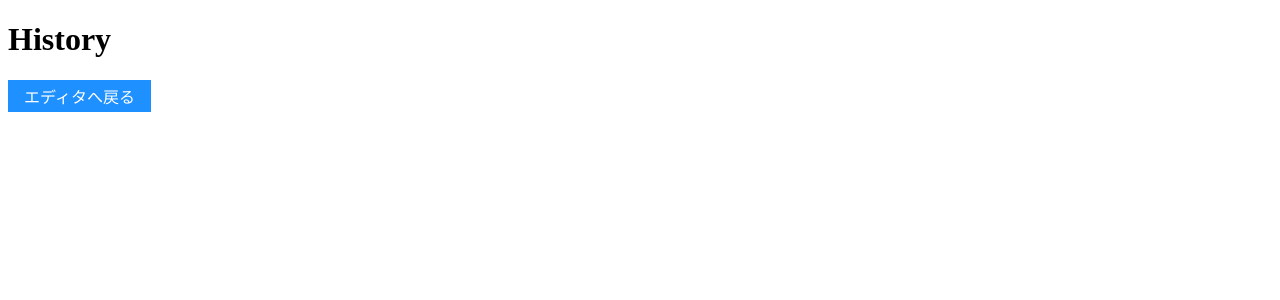
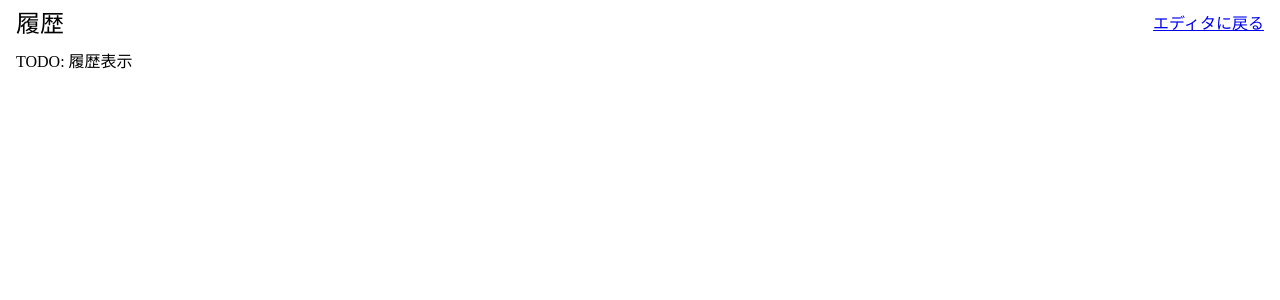
Before and after one commit to daichi0918/markdown-editor-sample, a Next.js app: page /history in a window 1280 px wide. Shown: the top 300 px of the page. Built offline with nearby package versions, Linux system fonts and the light colour scheme.

Commit message:
finish:4-2

```diff
--- a/src/app/history/page.tsx
+++ b/src/app/history/page.tsx
@@ -2,13 +2,38 @@
 import * as React from 'react';
 import { Button } from '../../components/button';
 import { useRouter } from 'next/navigation';
+import styled from 'styled-components';
+import { Header } from '../../components/header';
+import Link from 'next/link';
+
+const HeaderArea = styled.div`
+  position: fixed;
+  right: 0;
+  top: 0;
+  left: 0;
+`;
+
+const Wrapper = styled.div`
+  bottom: 0;
+  left: 0;
+  position: fixed;
+  right: 0;
+  top: 3rem;
+  padding: 0 1rem;
+`;
 
 const History: React.FC = () => {
   const router = useRouter();
   return (
     <>
-      <h1>History</h1>
-      <Button onClick={() => router.push('/editor')}>エディタへ戻る</Button>
+      {/* <h1>History</h1>
+      <Button onClick={() => router.push('/editor')}>エディタへ戻る</Button> */}
+      <HeaderArea>
+        <Header title="履歴">
+          <Link href={'/editor'}>エディタに戻る</Link>
+        </Header>
+      </HeaderArea>
+      <Wrapper>TODO: 履歴表示</Wrapper>
     </>
   );
 };
--- a/src/components/editor.tsx
+++ b/src/components/editor.tsx
@@ -84,7 +84,6 @@ export default function Editor() {
           <Link href={'/history'}>履歴を見る</Link>
         </Header>
       </HeaderArea>
-
       <Wrapper>
         <TextArea
           onChange={(event) => setText(event.target.value)}
```
